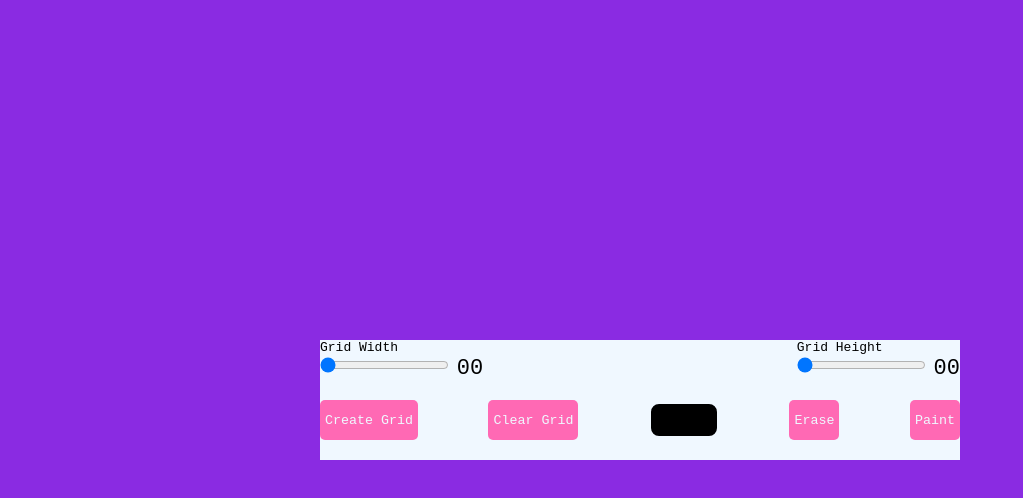
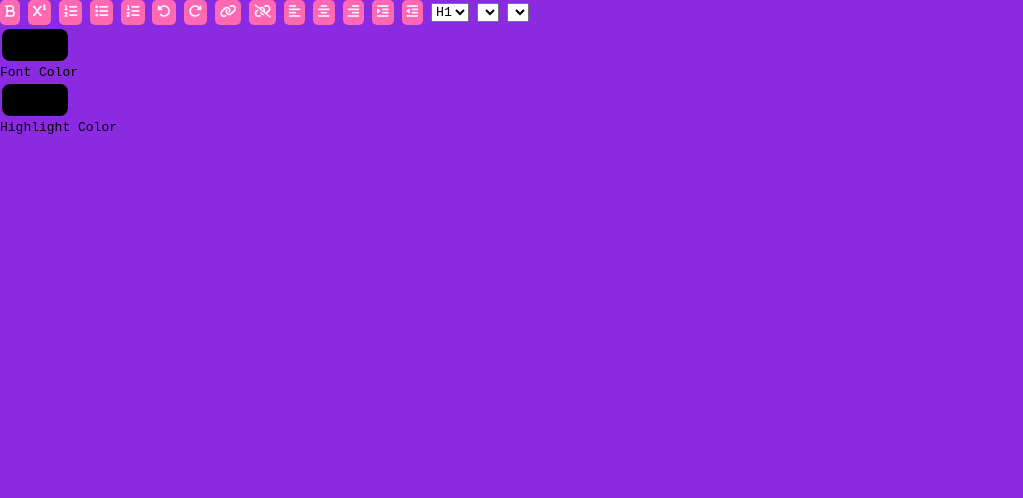
Before and after one commit to NaniSkinner/100-Days-of-Coding, a plain HTML site: page index.html in a window 1280 px wide. Shown: the whole page, without its empty margins (0-1023 px from the left). Drawn offline with Linux system fonts and the light colour scheme; files that its build step writes are made by us from their sources.

Commit message:
created the html part

```diff
--- a/index.html
+++ b/index.html
@@ -4,37 +4,83 @@
     <meta charset="UTF-8" />
     <meta http-equiv="X-UA-Compatible" content="IE=edge" />
     <meta name="viewport" content="width=device-width, initial-scale=1.0" />
+    <link
+      rel="stylesheet"
+      href="https://cdnjs.cloudflare.com/ajax/libs/font-awesome/6.6.0/css/all.min.css"
+    />
     <link rel="stylesheet" href="style.css" />
-    <title>#1 - Pixel Art Generator - | AsmrProg</title>
+    <title>#2 - Online Text Editor | AsmrProg</title>
   </head>
 
   <body>
-    <div class="wrapper">
+    <div class="container">
       <div class="options">
-        <div class="opt-wrapper">
-          <div class="slider">
-            <label for="width-range">Grid Width</label>
-            <input type="range" id="width-range" min="1" max="35" />
-            <span id="width-value">00</span>
-          </div>
-          <div class="slider">
-            <label for="height-range">Grid Height</label>
-            <input type="range" id="height-range" min="1" max="35" />
-            <span id="height-value">00</span>
-          </div>
+        <button id="bold" class="option-boton format">
+          <i class="fa-solid fa-bold"></i>
+        </button>
+        <button id="superscript" class="option-boton script">
+          <i class="fa-solid fa-superscript"></i>
+        </button>
+        <button id="insertOrderList" class="option-boton">
+          <div class="fa-solid fa-list-ol"></div>
+        </button>
+        <button id="insertUnderedList" class="option-boton">
+          <i class="fa-solid fa-list"></i>
+        </button>
+        <button id="insertOrderList" class="option-boton">
+          <div class="fa-solid fa-list-ol"></div>
+        </button>
+        <button id="undo" class="option-boton">
+          <i class="fa-solid fa-rotate-left"></i>
+        </button>
+        <button id="redo" class="option-boton">
+          <i class="fa-solid fa-rotate-right"></i>
+        </button>
+        <button id="createLink" class="adv-option-button">
+          <i class="fa fa-link"></i>
+        </button>
+        <button id="unlink" class="option-button">
+          <i class="fa fa-unlink"></i>
+        </button>
+        <button id="justifyLeft" class="option-button align">
+          <i class="fa-solid fa-align-left"></i>
+        </button>
+        <button id="justifyCenter" class="option-button align">
+          <i class="fa-solid fa-align-center"></i>
+        </button>
+        <button id="justifyRight" class="option-button align">
+          <i class="fa-solid fa-align-right"></i>
+        </button>
+        <button id="indent" class="option-button spacing">
+          <i class="fa-solid fa-indent"></i>
+        </button>
+        <button id="outdent" class="option-button spacing">
+          <i class="fa-solid fa-outdent"></i>
+        </button>
+        <select id="formatBlock" class="adv-option-boton">
+          <option value="H1">H1</option>
+          <option value="H2">H2</option>
+          <option value="H3">H3</option>
+          <option value="H4">H4</option>
+          <option value="H5">H5</option>
+          <option value="H6">H6</option>
+        </select>
+        <select name="fonstName" class="adv-option-boton"></select>
+        <select name="fontSize" class="adv-option-boton"></select>
+
+        <div class="input-wrapper">
+          <input type="color" id="foreColor" class="adv-option-botton" />
+          <label for="foreColor">Font Color</label>
         </div>
 
-        <div class="opt-wrapper">
-          <button id="submit-grid">Create Grid</button>
-          <button id="clear-grid">Clear Grid</button>
-          <input type="color" id="color-input" />
-          <button id="erase-btn">Erase</button>
-          <button id="paint-btn">Paint</button>
+        <div class="input-wrapper">
+          <input type="color" id="backColor" class="adv-option-boton" />
+          <label for="backColor">Highlight Color </label>
         </div>
       </div>
-      <div class="container"></div>
+      <div id="text-input" contenteditable="true"></div>
     </div>
 
-    <script src="index.js"></script>
+    <script src="script.js"></script>
   </body>
 </html>
```
Also changed, not shown: ColorGrid/index.html (added, +40 -0 lines), ColorGrid/index.js (renamed from index.js), ColorGrid/style.css (renamed from style.css), 3 other files.
